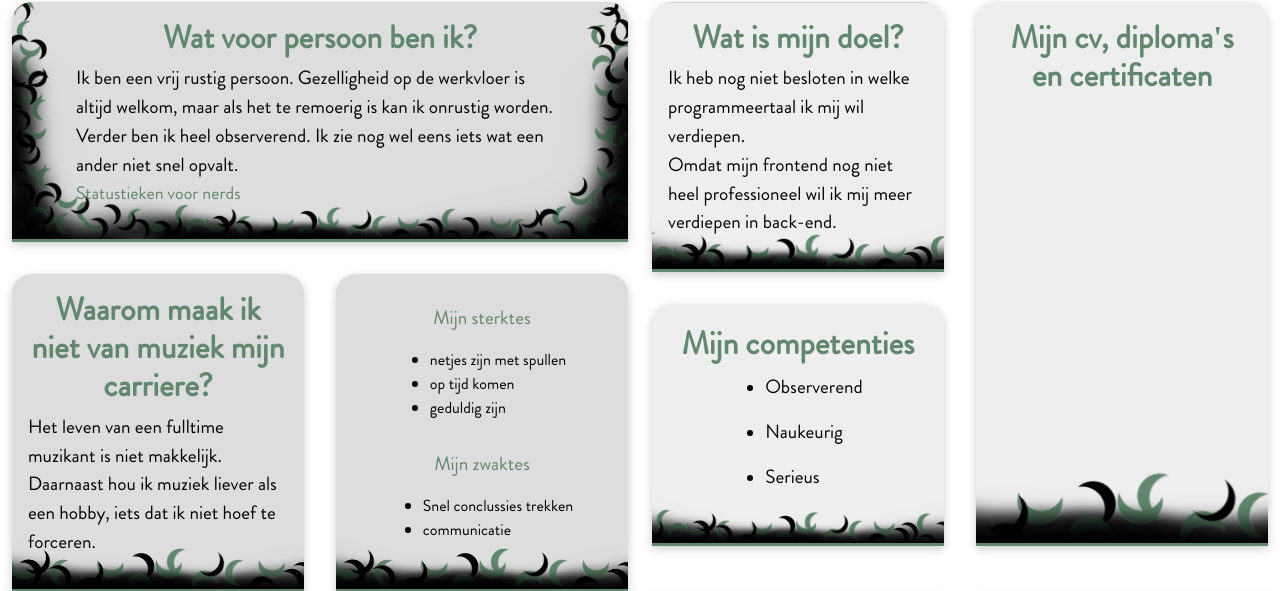
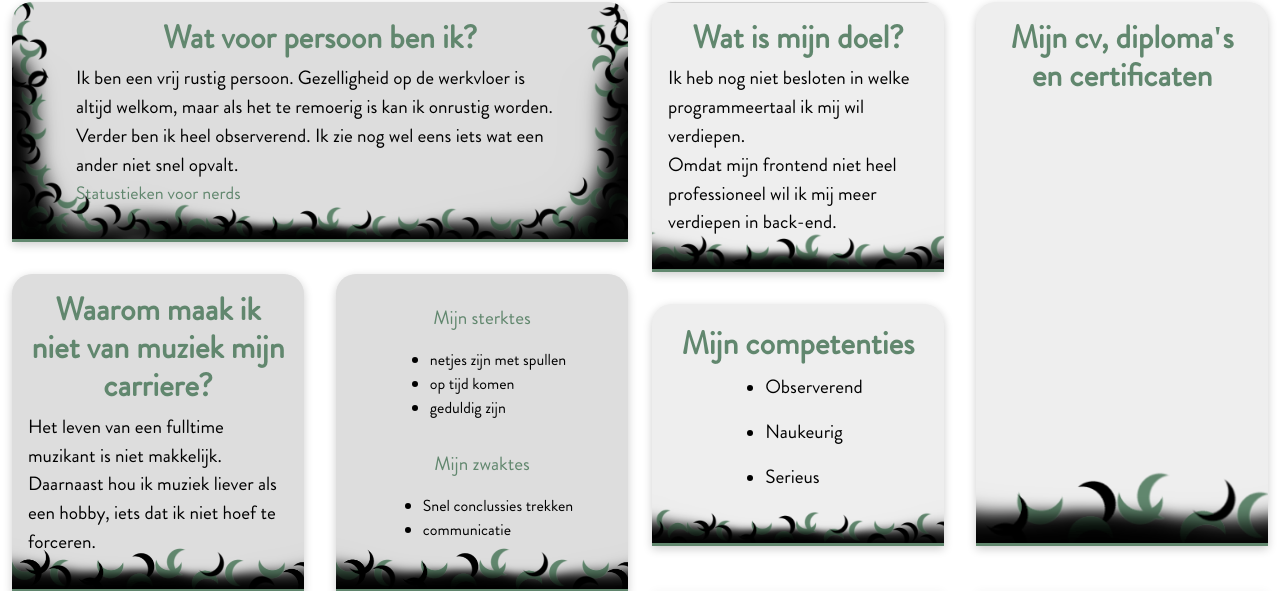
Before and after one commit to Milan-Pallas/dev_portfolio, a PHP site: page /wie_ben_ik.php in a window 1280 px wide. Shown: the part 574-1165 px from the top of the page. Run offline with PHP 8.4, Linux system fonts and the light colour scheme; data comes from the database, SQL or seed files in the repository.

Commit message:
textbox aangepast

```diff
--- a/wie_ben_ik.php
+++ b/wie_ben_ik.php
@@ -89,7 +89,7 @@ include './php_functies/isset.php';
                 <h2>Wat is mijn doel?</h2>
                 <p>
                     Ik heb nog niet besloten in welke programmeertaal ik mij wil verdiepen.<br>
-                    Omdat mijn frontend nog niet heel professioneel wil ik mij meer verdiepen in back-end.
+                    Omdat mijn frontend niet heel professioneel wil ik mij meer verdiepen in back-end.
                 </p>
             </div>
             <div class="d-inline mt-auto h-100">
```
